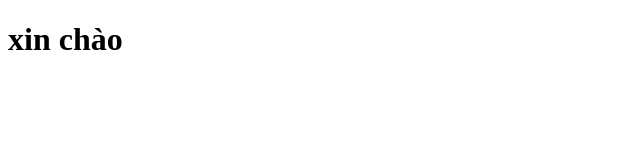
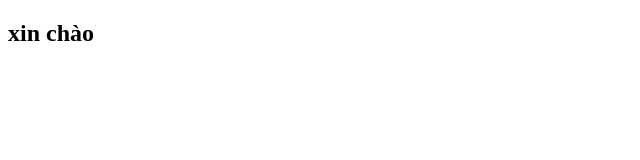
Before and after one commit to daothao98/page, a plain HTML site: page test.html in a window 1280 px wide. Shown: the whole page, without its empty margins (0-640 px from the left). Drawn offline with Linux system fonts and the light colour scheme.

Commit message:
Sua file test.html

```diff
--- a/test.html
+++ b/test.html
@@ -6,6 +6,6 @@
     <title>Document</title>
 </head>
 <body>
-    <h1>xin chào</h1>
+    <h2>xin chào</h2>
 </body>
 </html>
```
